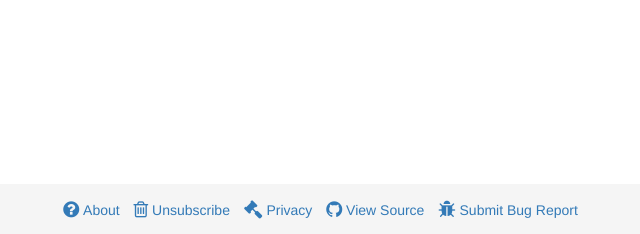
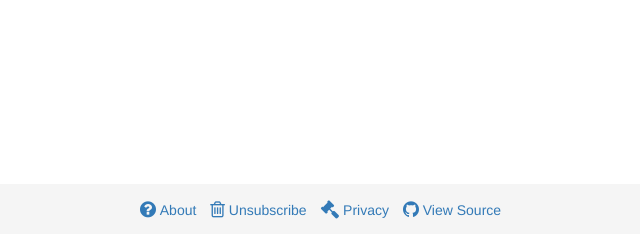
Before and after one commit to NYPD/soil-and-pimp-live-web, a Java web app: template WebContent/WEB-INF/jsp/about.jsp in a window 1280 px wide. Shown: the part 566-800 px from the top of the page, without its empty margins (317-957 px from the left). Run offline with Tomcat 11, a stand-in JSP engine, Linux system fonts and the light colour scheme; the template is opened without the code that fills it: most values are stand-ins (such as "Sample title", 1, 10 or a date in 2020).

Commit message:
Remove git reports
Fixes #80

```diff
--- a/WebContent/WEB-INF/jsp/fragment/footer.jsp
+++ b/WebContent/WEB-INF/jsp/fragment/footer.jsp
@@ -30,12 +30,6 @@
               <span>View Source</span>
             </a>
           </li>
-          <li>
-            <a class="cursor-pointer" id="submit-bug-report">
-              <i class="fa fa-lg fa-bug" aria-hidden="true"></i>
-              <span>Submit Bug Report</span>
-            </a>
-          </li>
         </ul>
 
       </div>
```
